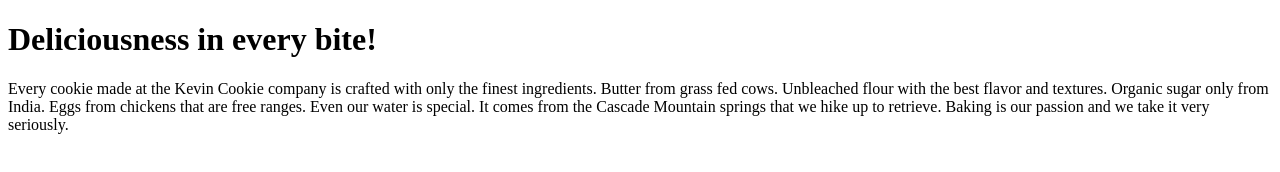
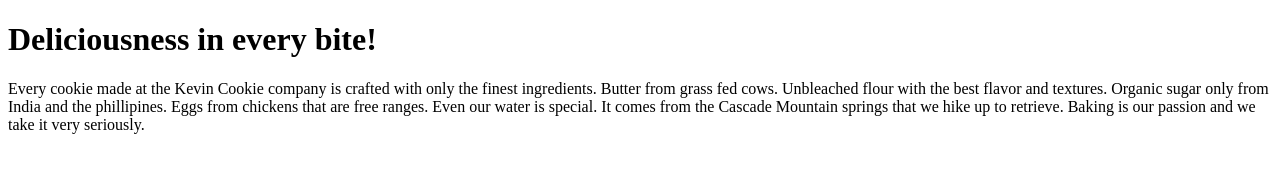
Before and after one commit to manobalaj/Kevincookiecompany.com, a plain HTML site: page index.htm in a window 1280 px wide. Drawn offline with Linux system fonts and the light colour scheme.

Commit message:
add philliphines

```diff
--- a/index.htm
+++ b/index.htm
@@ -3,7 +3,7 @@
 <body>
 
 <h1>Deliciousness in every bite!</h1>
-<p>Every cookie made at the Kevin Cookie company is crafted with only the finest ingredients. Butter from grass fed cows. Unbleached flour with the best flavor and textures. Organic sugar only from India. Eggs from chickens that are free ranges. Even our water is special. It comes from the Cascade Mountain springs that we hike up to retrieve. Baking is our passion and we take it very seriously.</p>
+<p>Every cookie made at the Kevin Cookie company is crafted with only the finest ingredients. Butter from grass fed cows. Unbleached flour with the best flavor and textures. Organic sugar only from India and the phillipines. Eggs from chickens that are free ranges. Even our water is special. It comes from the Cascade Mountain springs that we hike up to retrieve. Baking is our passion and we take it very seriously.</p>
 
 </body>
 </html>
```
